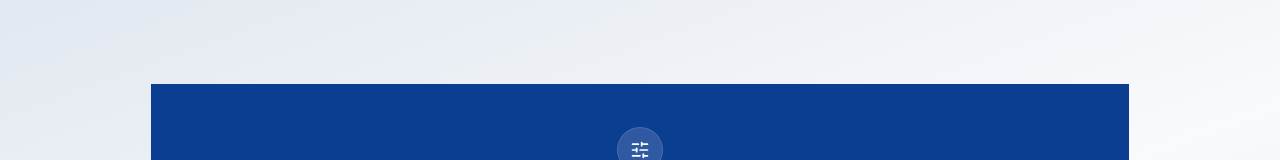
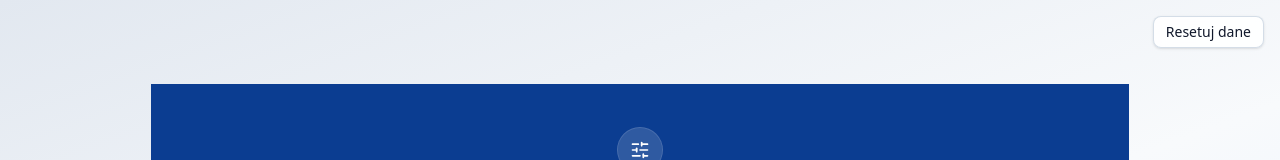
Before and after one commit to komitet-s101/azymut, a React (Vite) app in the folder frontend/: page / in a window 1280 px wide. Shown: the top 160 px of the page. Built offline with nearby package versions, Linux system fonts and the light colour scheme.

Commit message:
add cookie resrt

```diff
--- a/frontend/src/components/layout/DeviceFrame.tsx
+++ b/frontend/src/components/layout/DeviceFrame.tsx
@@ -1,6 +1,8 @@
 import type { ReactNode } from 'react'
 
+import { Button } from '@/components/ui/button'
 import { cn } from '@/lib/utils'
+import { clearUserContext } from '@/lib/userContextStorage'
 
 const useDeviceMock = (): boolean => {
   const raw = import.meta.env.VITE_DEVICE_MOCK
@@ -29,7 +31,22 @@ export function DeviceFrame({
     )
   }
 
+  function handleResetLocalData() {
+    clearUserContext()
+    window.location.reload()
+  }
+
   return (
+    <>
+      <Button
+        type="button"
+        variant="outline"
+        size="sm"
+        className="fixed top-4 right-4 z-50 border-slate-300/80 bg-white/90 shadow-sm backdrop-blur-sm"
+        onClick={handleResetLocalData}
+      >
+        Resetuj dane
+      </Button>
       <div className="device-mock-host">
         <div className="marvel-device iphone-x">
           <div className="notch" />
@@ -39,5 +56,6 @@ export function DeviceFrame({
           </div>
         </div>
       </div>
+    </>
   )
 }
```
Lines whose indentation alone changed are shown as unchanged.
